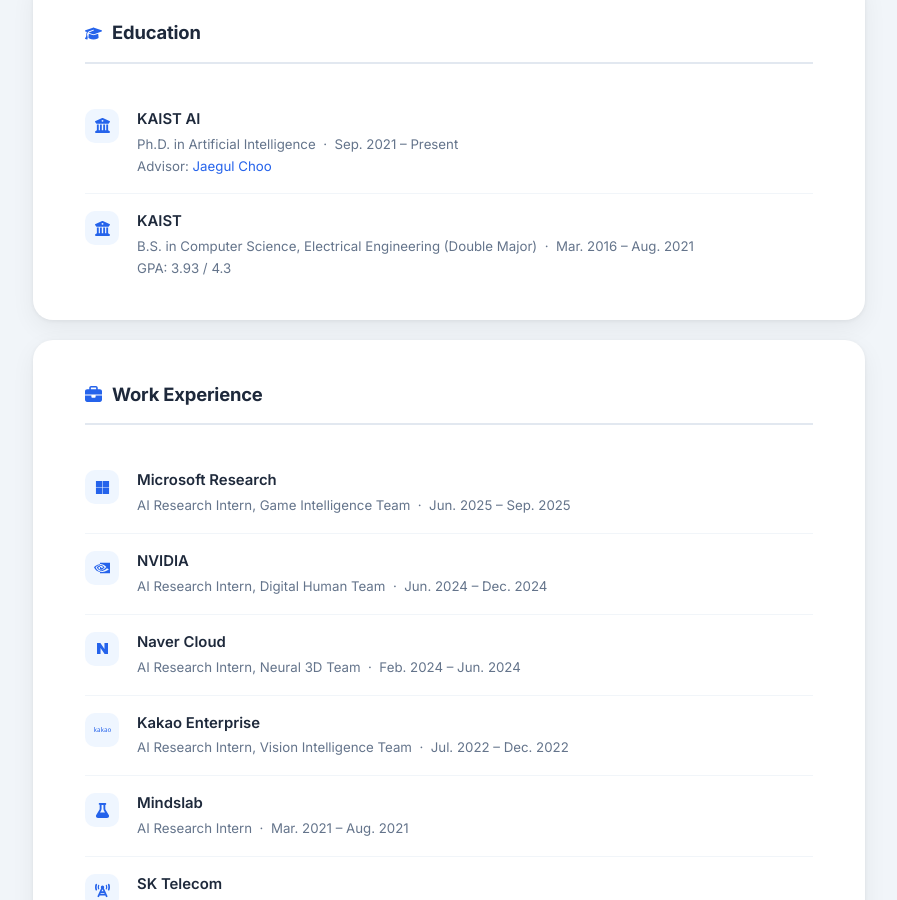
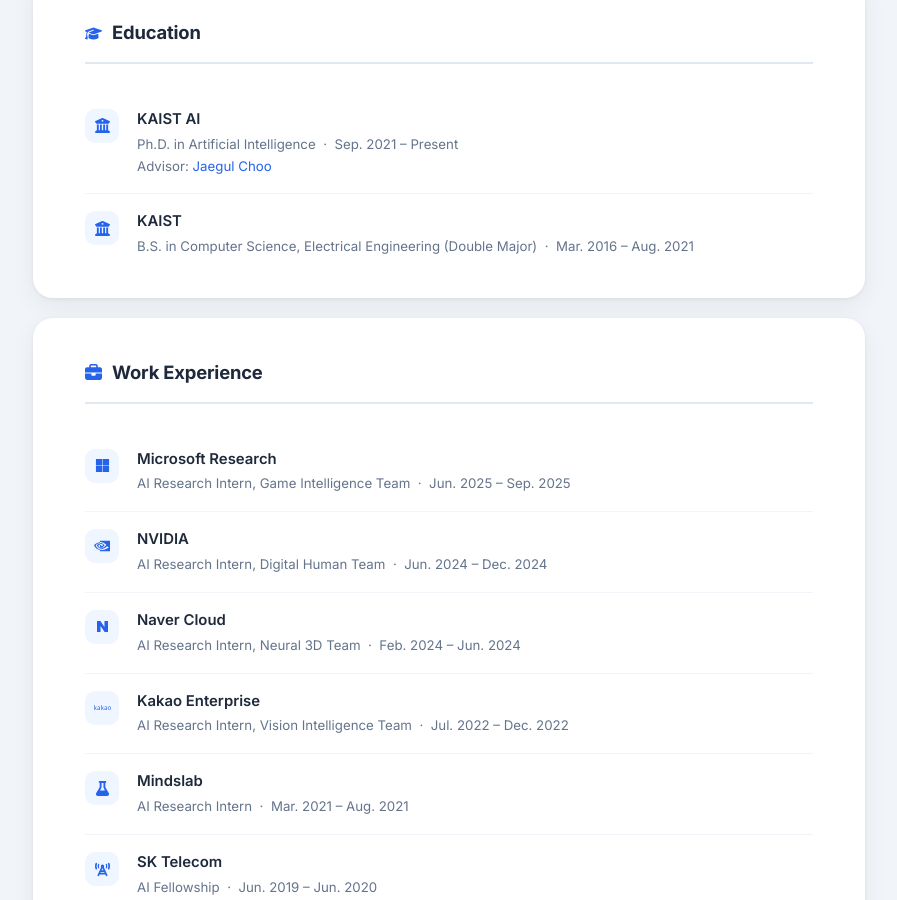
Before and after one commit to junhahyung/junhahyung.github.io, a Jekyll site: the page built from _pages/home.html, in a window 1280 px wide and 900 px high, scrolled down 4123 px. Shown: the whole window, without its empty margins (191-1088 px from the left). Built offline with Jekyll 4.4.1, drawn with Linux system fonts in a browser that asks for light colours.

Commit message:
Drop GPA from the education entry
Co-Authored-By: Claude Opus 5 (1M context) <noreply@anthropic.com>

```diff
--- a/_pages/home.html
+++ b/_pages/home.html
@@ -63,7 +63,7 @@ redirect_from:
       <div class="timeline-icon"><svg class="ico"><use href="#i-university"></use></svg></div>
       <div class="timeline-content">
         <div class="timeline-org">KAIST</div>
-        <div class="timeline-detail">B.S. in Computer Science, Electrical Engineering (Double Major) &nbsp;·&nbsp; Mar. 2016 – Aug. 2021<br>GPA: 3.93 / 4.3</div>
+        <div class="timeline-detail">B.S. in Computer Science, Electrical Engineering (Double Major) &nbsp;·&nbsp; Mar. 2016 – Aug. 2021</div>
       </div>
     </div>
   </div>
```
